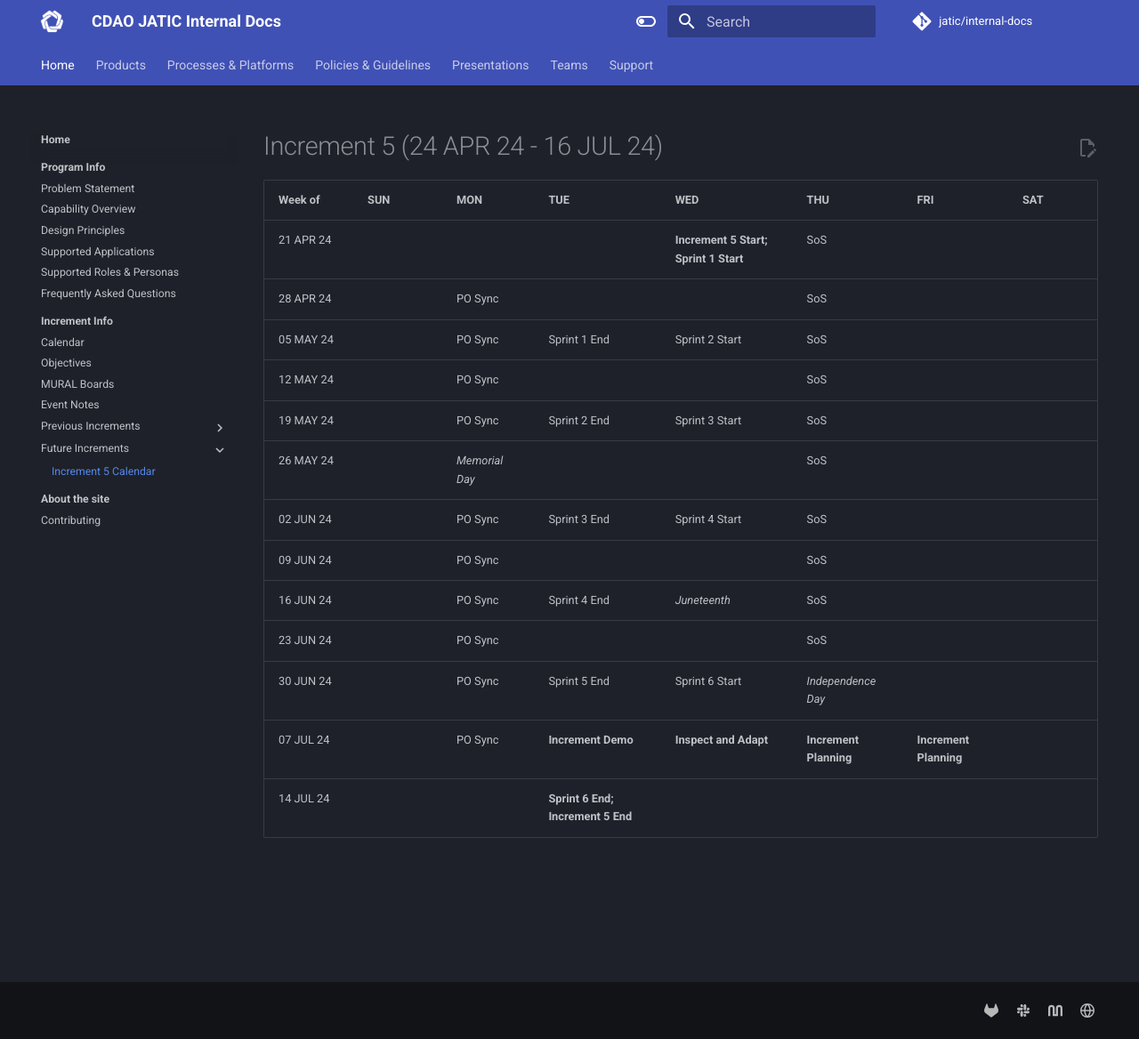
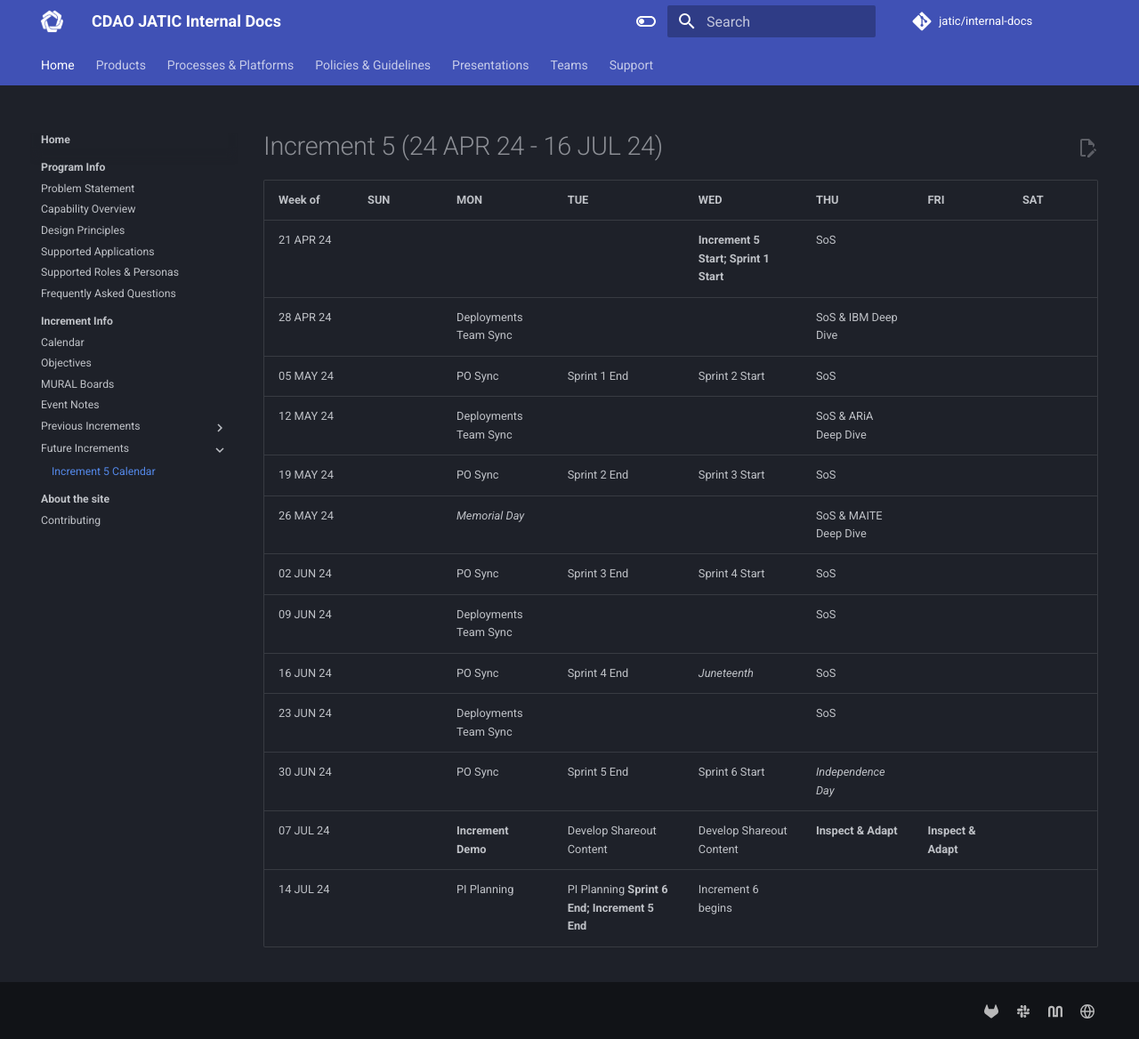
Before and after one commit to zheng0xd/JATIC-internal-docs, an MkDocs documentation site: the page built from docs/increment/5/calendar.md, in a window 1280 px wide and 1168 px high. Shown: the whole window at 89% size. Built offline with MkDocs 1.6.1 and Material for MkDocs 9.7.7, drawn with Linux system fonts in a browser that asks for light colours.

Commit message:
Update calendar.md

```diff
--- a/docs/increment/5/calendar.md
+++ b/docs/increment/5/calendar.md
@@ -8,15 +8,15 @@ hide:
 | Week of | SUN | MON | TUE | WED | THU | FRI | SAT |
 | --- | --- | --- | --- | --- | --- | --- | --- |
 | 21 APR 24 | | | | **Increment 5 Start; Sprint 1 Start** | SoS | | |
-| 28 APR 24 | | PO Sync | | | SoS | | |
+| 28 APR 24 | | Deployments Team Sync | | | SoS & IBM Deep Dive | | |
 | 05 MAY 24 | | PO Sync | Sprint 1 End | Sprint 2 Start | SoS | | |
-| 12 MAY 24 | | PO Sync | | | SoS | | |
+| 12 MAY 24 | | Deployments Team Sync | | | SoS & ARiA Deep Dive | | |
 | 19 MAY 24 | | PO Sync | Sprint 2 End | Sprint 3 Start | SoS | | |
-| 26 MAY 24 | | _Memorial Day_ | | | SoS | | |
+| 26 MAY 24 | | _Memorial Day_ | | | SoS & MAITE Deep Dive | | |
 | 02 JUN 24 | | PO Sync | Sprint 3 End | Sprint 4 Start | SoS | | |
-| 09 JUN 24 | | PO Sync | | | SoS | | |
+| 09 JUN 24 | | Deployments Team Sync | | | SoS | | |
 | 16 JUN 24 | | PO Sync | Sprint 4 End | _Juneteenth_ | SoS | | |
-| 23 JUN 24 | | PO Sync | | | SoS | | |
+| 23 JUN 24 | | Deployments Team Sync | | | SoS | | |
 | 30 JUN 24 | | PO Sync | Sprint 5 End | Sprint 6 Start | _Independence Day_ | | |
-| 07 JUL 24 | | PO Sync | **Increment Demo** | **Inspect and Adapt** | **Increment Planning** | **Increment Planning** | |
-| 14 JUL 24 | | | **Sprint 6 End; Increment 5 End** | | | | |
+| 07 JUL 24 | | **Increment Demo** | Develop Shareout Content | Develop Shareout Content | **Inspect & Adapt** | **Inspect & Adapt** | |
+| 14 JUL 24 | | PI Planning | PI Planning **Sprint 6 End; Increment 5 End** | Increment 6 begins | | | |
```
